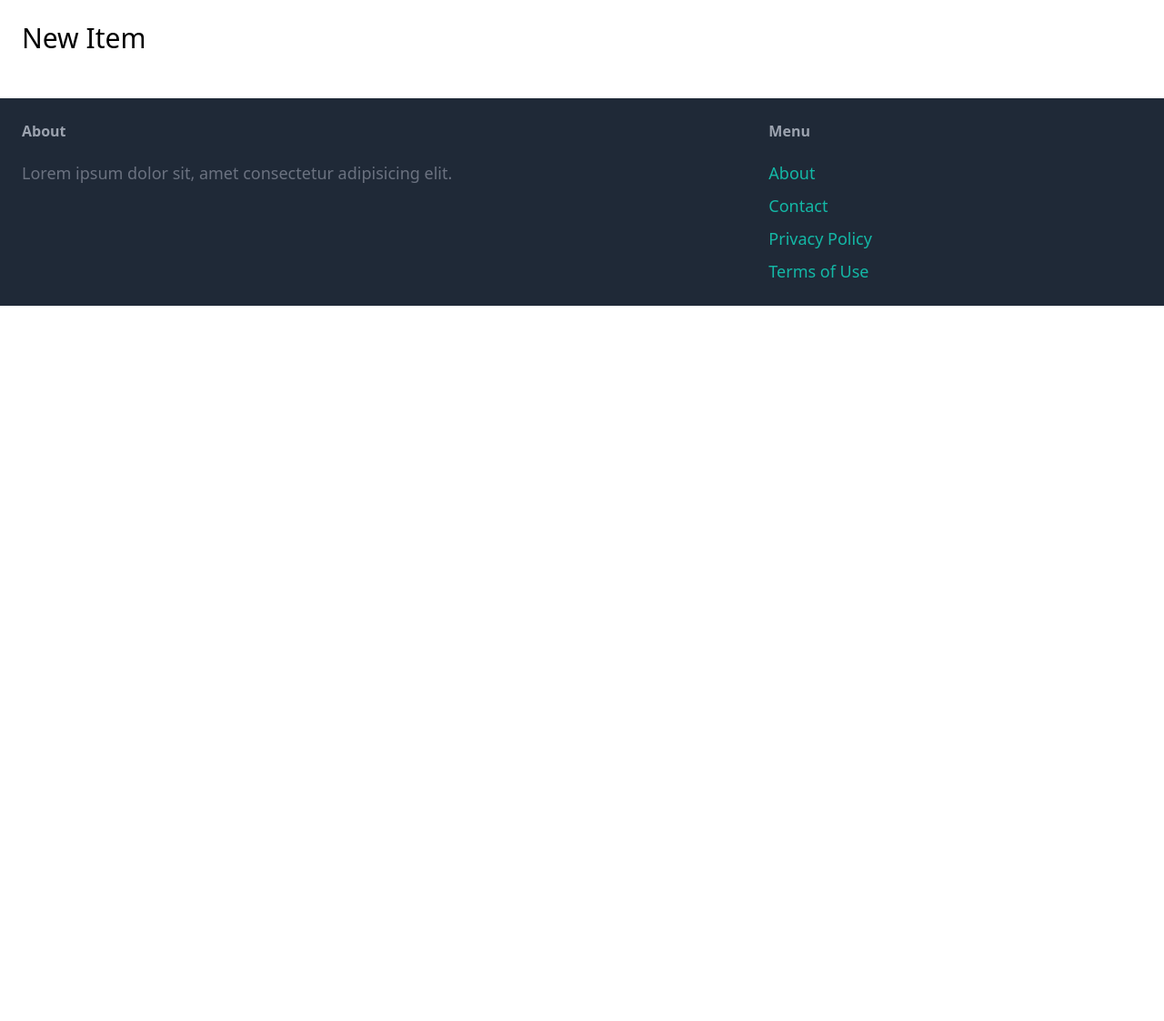
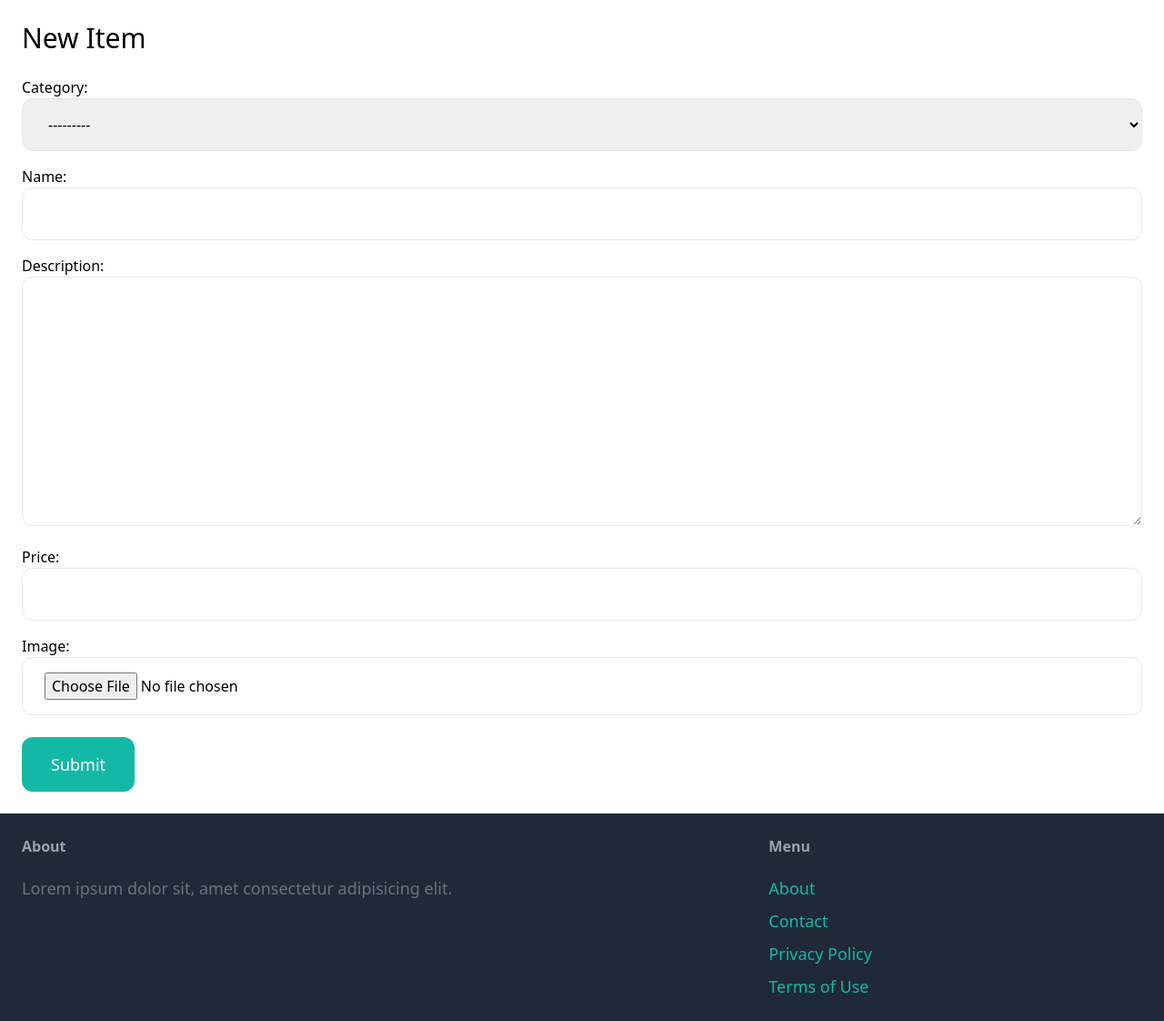
Before and after one commit to matrix-bro/online-bazar, a Django app: page /new_item/ in a window 1280 px wide. Shown: the part 77-1199 px from the top of the page at 91% size. Before the commit the page ends 413 px from the top, so only its background shows below. Run offline with Django 4.2, Linux system fonts and the light colour scheme; a user stored in the database is signed in; tables that the repository leaves empty hold one stand-in row (values such as "Sample post"); some libraries are stand-ins or nearby versions.

Commit message:
Add New Items by User

```diff
--- a/app/forms.py
+++ b/app/forms.py
@@ -46,3 +46,21 @@ class NewItemForm(forms.ModelForm):
     class Meta:
         model = Item
         fields = ('category', 'name', 'description', 'price', 'image',)
+
+        widgets = {
+            'category': forms.Select(attrs={
+                'class': INPUT_CLASSES
+            }),
+            'name': forms.TextInput(attrs={
+                'class': INPUT_CLASSES
+            }),
+            'description': forms.Textarea(attrs={
+                'class': INPUT_CLASSES
+            }),
+            'price': forms.TextInput(attrs={
+                'class': INPUT_CLASSES
+            }),
+            'image': forms.FileInput(attrs={
+                'class': INPUT_CLASSES
+            }),
+        }
--- a/app/templates/app/item_form.html
+++ b/app/templates/app/item_form.html
@@ -4,4 +4,25 @@
 
 {% block content %}
     <h1 class="mb-6 text-3xl">{{ title }}</h1>
+
+    <form action="" method="post" enctype="multipart/form-data">
+        {% csrf_token %}
+
+        <div class="space-y-4">
+            {{ form.as_p }}
+        </div>
+
+        {% if form.errors or form.non_field_errors %}
+            <div class="mb-3 p-6 bg-red-100 rounded-xl">
+                {% for field in form %}
+                    {{ field.errors }}
+                {% endfor %}
+
+                {{ form.non_field_errors }}
+            </div>
+        {% endif %}
+
+        <button class="mt-6 py-4 px-8 text-lg bg-teal-500 hover:bg-teal-700 rounded-xl text-white">Submit</button>
+
+    </form>
 {% endblock %}
--- a/app/views.py
+++ b/app/views.py
@@ -1,6 +1,6 @@
 from django.shortcuts import get_object_or_404, redirect, render
 from app.forms import NewItemForm, SignUpForm
-
+from django.contrib.auth.decorators import login_required
 from app.models import Category, Item
 
 def index(request):
@@ -39,8 +39,20 @@ def signup(request):
         'form': form
     })
 
+@login_required
 def new_item(request):
-    form = NewItemForm()
+    if request.method == 'POST':
+        form = NewItemForm(request.POST, request.FILES)
+
+        if form.is_valid():
+            # before saving, we also need to fill created_by field which is not coming from item_form so
+            item = form.save(commit=False)
+            item.created_by = request.user
+            item.save()
+
+            return redirect('item-details', pk=item.id)
+    else:
+        form = NewItemForm()
 
     return render(request, 'app/item_form.html', {
         'form': form,
```
